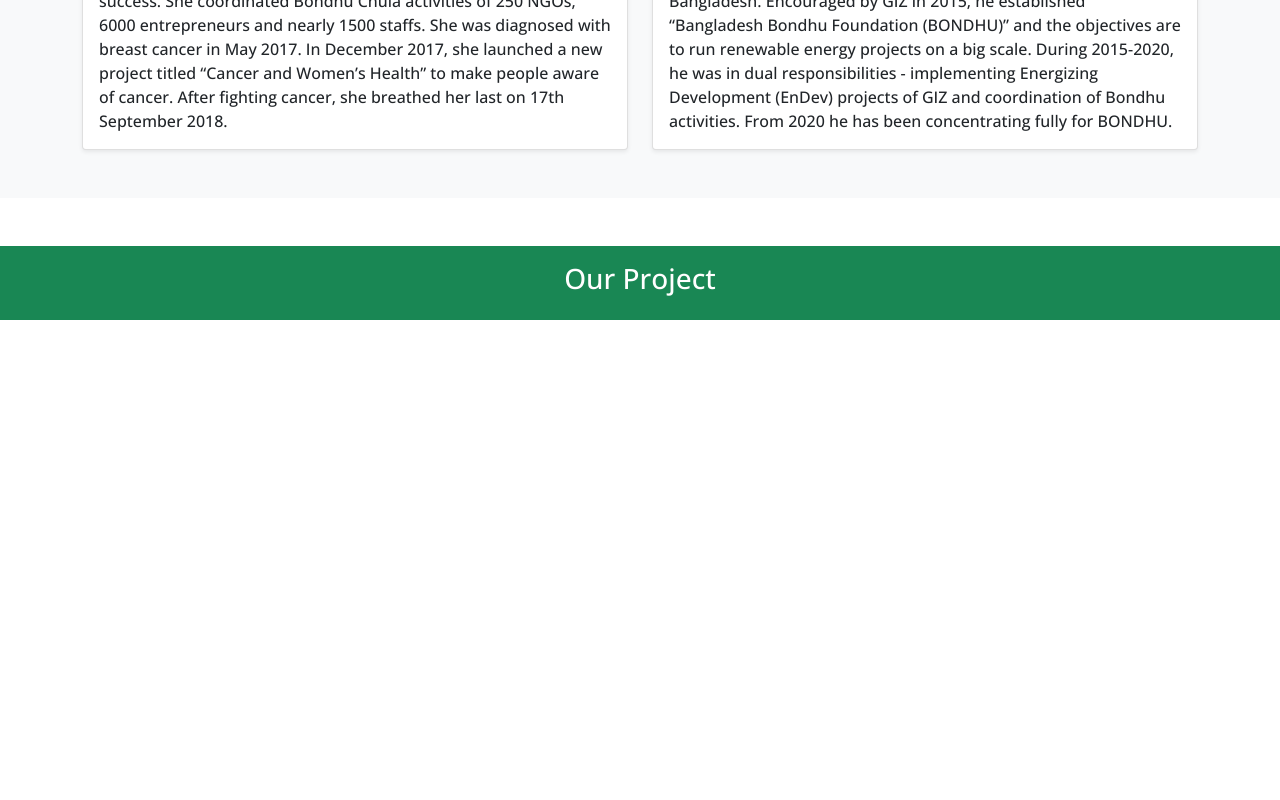
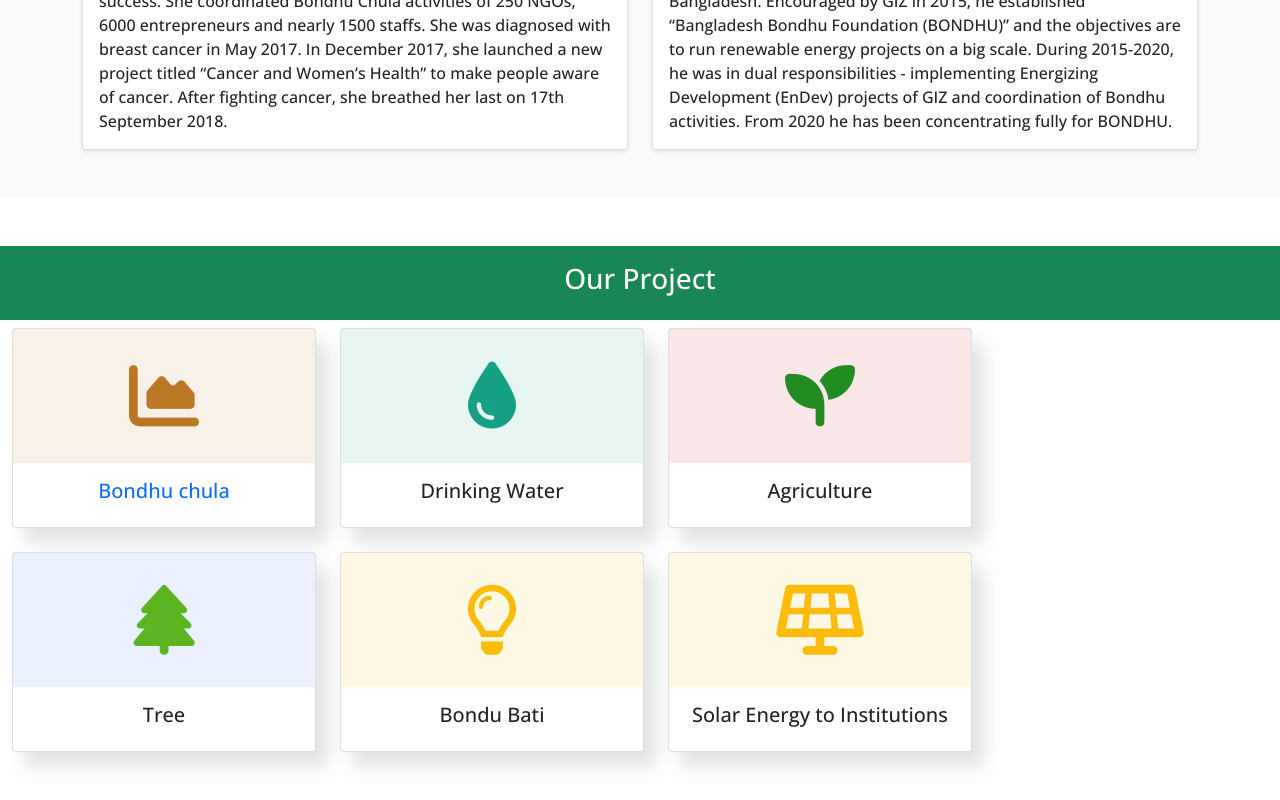
Before and after one commit to aklimaruhina/bondhuweb, a plain HTML site: page index.html in a window 1280 px wide. Shown: the part 1454-2254 px from the top of the page. Before the commit the page ends 1830 px from the top, so only its background shows below. Drawn offline with nearby package versions, Linux system fonts and the light colour scheme.

Commit message:
changed our project

```diff
--- a/css/style.css
+++ b/css/style.css
@@ -10,3 +10,22 @@ header{
 a{text-decoration: none;}
 img{max-width: 100%;}
 .founder-img{width: 120px;height: 120px;margin-top: 20px;}
+.icon{text-align: center;padding-top: 2rem;padding-bottom: 2rem}
+.icon i{font-size: 70px;}
+.color1{background: rgba(187, 120, 36, 0.1);}
+.color2{background: rgba(22, 160, 133, 0.1);}
+.color3{background: rgba(213, 15, 37, 0.1);}
+.color4{background: rgba(51, 105, 232, 0.1);}
+.color5{background: rgba(51, 105, 232, 0.1);}
+.color5{background: rgba(250, 188, 9, 0.1);}
+.color6{background: rgba(250, 188, 9, 0.1);}
+.textcolor1{color: #BB7824}
+.textcolor2{color: #16A085}
+.textcolor3{color:forestgreen;}
+.textcolor4{color:#5cb420}
+.textcolor5{color: #fabc09;}
+.project .card{width: 19rem;}
+.project .card h4{text-align: center;font-size: 20px}
+.project .card {box-shadow: 12px 15px 20px 0px rgb(46 61 73 / 15%);border-radius: 4px;transition:all 0.3s ease;}
+.project a:hover .card{box-shadow: 2px 4px 8px 0px rgb(46 61 73 / 20%);}
+.project a:hover .card h4{text-decoration: underline;}
--- a/index.html
+++ b/index.html
@@ -216,8 +216,58 @@
 	  	<div class="p-3 mb-2 bg-success text-white"><h3 class="bg-green text-center">Our Project</h3></div>
 
 	  	<div class="container-fluid">
-	  		<div class="row">
+	  		<div class="d-flex flex-wrap project gap-4" style="row-gap:3">
+	  			<a href="#" class="test">
+	  			<div class="card">
+	  				<div class="icon color1">
+	  					<center><i class="fa fa-area-chart textcolor1"></i></center>
 
+	  				</div>
+				  <div class="card-body">
+				    <h4>Bondhu chula</h4>
+				  </div>
+				</div>
+				</a>
+				<div class="card">
+	  				<div class="icon color2">
+	  					<i class="fa-tint fas circle-yes textcolor2"></i>
+	  				</div>
+				  <div class="card-body">
+				  	<h4>Drinking Water</h4>
+				  </div>
+				</div>
+				<div class="card">
+	  				<div class="icon color3">
+	  					<i class="fa-seedling fas circle-yes textcolor3"></i>
+	  				</div>
+				  <div class="card-body">
+				  	<h4>Agriculture</h4>
+				  </div>
+				</div>
+				<div class="card">
+	  				<div class="icon color4">
+	  					<i class="fa fa-tree textcolor4"></i>
+	  				</div>
+				  <div class="card-body">
+				  	<h4>Tree</h4>
+				  </div>
+				</div>
+				<div class="card">
+	  				<div class="icon color5">
+	  					<i class="far fa-lightbulb textcolor5"></i>
+	  				</div>
+				  <div class="card-body">
+				  	<h4>Bondu Bati</h4>
+				  </div>
+				</div>
+				<div class="card">
+	  				<div class="icon color6">
+	  					<i class="fas fa-solar-panel textcolor5"></i>
+	  				</div>
+				  <div class="card-body">
+				  	<h4>Solar Energy to Institutions</h4>
+				  </div>
+				</div>
 	  		</div>
 	  	</div>
 	  </section>
```
